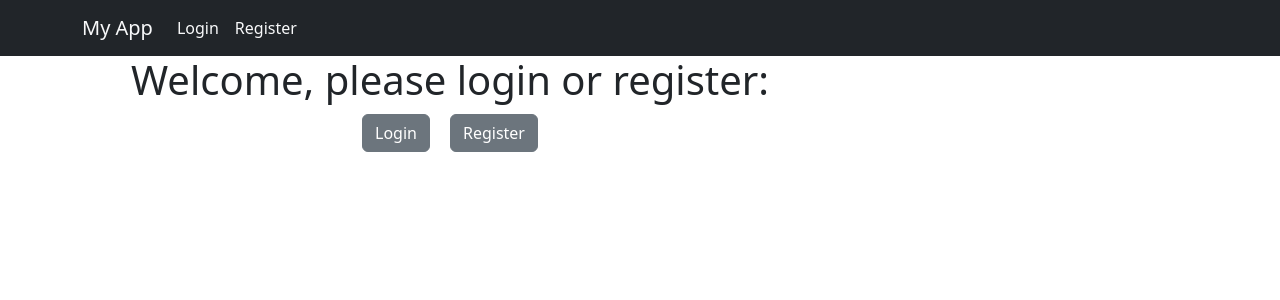
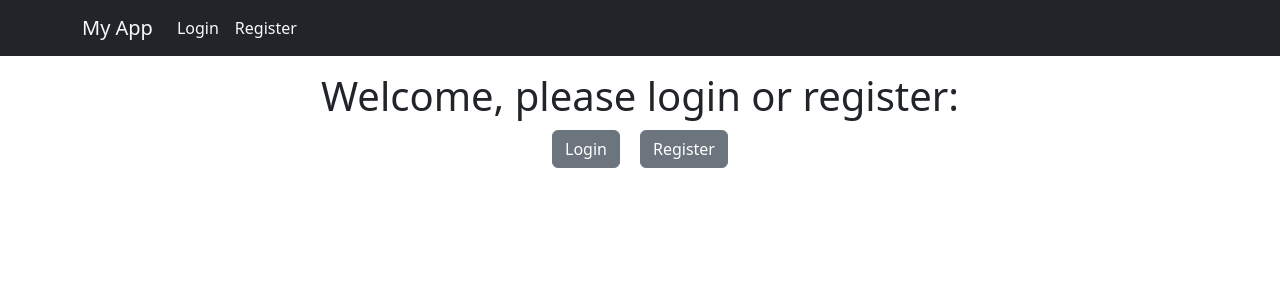
Before and after one commit to pawellogin/EkspertInternship, a React (Vite) app in the folder frontend/: page / in a window 1280 px wide. Shown: the top 300 px of the page. Built offline with nearby package versions, Linux system fonts and the light colour scheme; what @nextui-org/react would draw is missing.

Commit message:
Update Welcome css

```diff
--- a/frontend/src/components/Welcome.jsx
+++ b/frontend/src/components/Welcome.jsx
@@ -5,8 +5,6 @@ import AuthService from "../services/AuthService";
 import '../styles/Welcome.css'
 
 const Welcome = () => {
-
-
 
   const isUserLoggedIn = AuthService.checkIsUserLoggedIn();
 
--- a/frontend/src/styles/Welcome.css
+++ b/frontend/src/styles/Welcome.css
@@ -4,7 +4,9 @@
     flex-direction: column;
     justify-content: center;
     align-items: center;
-    max-width: 900px;
+    padding: 1rem;
+    margin: auto;
+    width: 100%;
 }
 
 /* Module styles */
```
